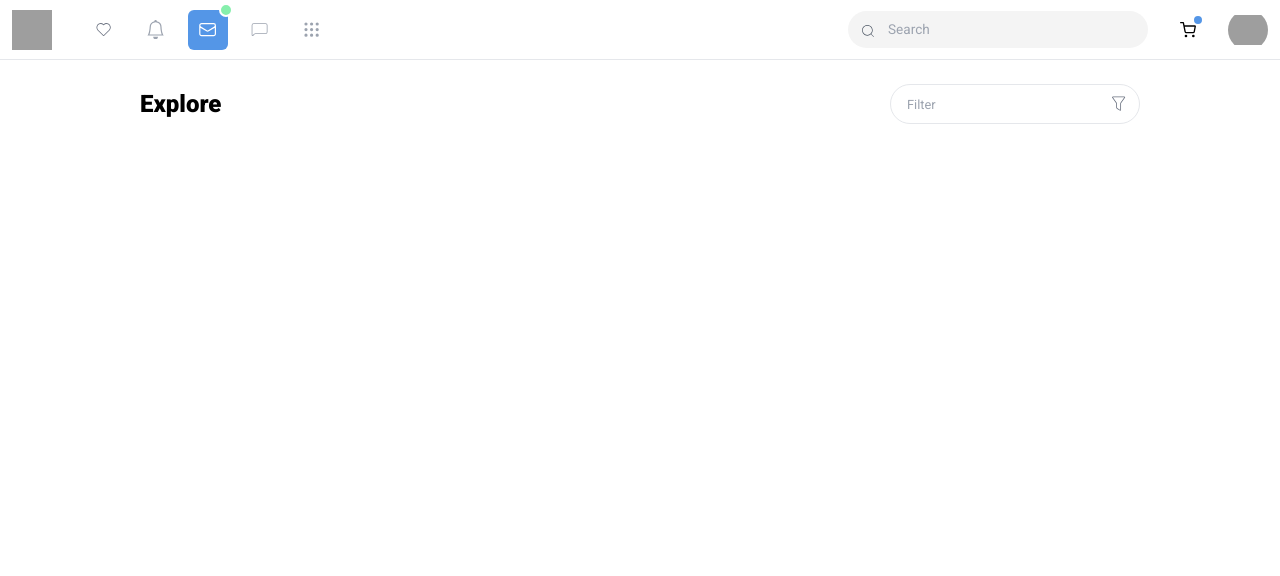
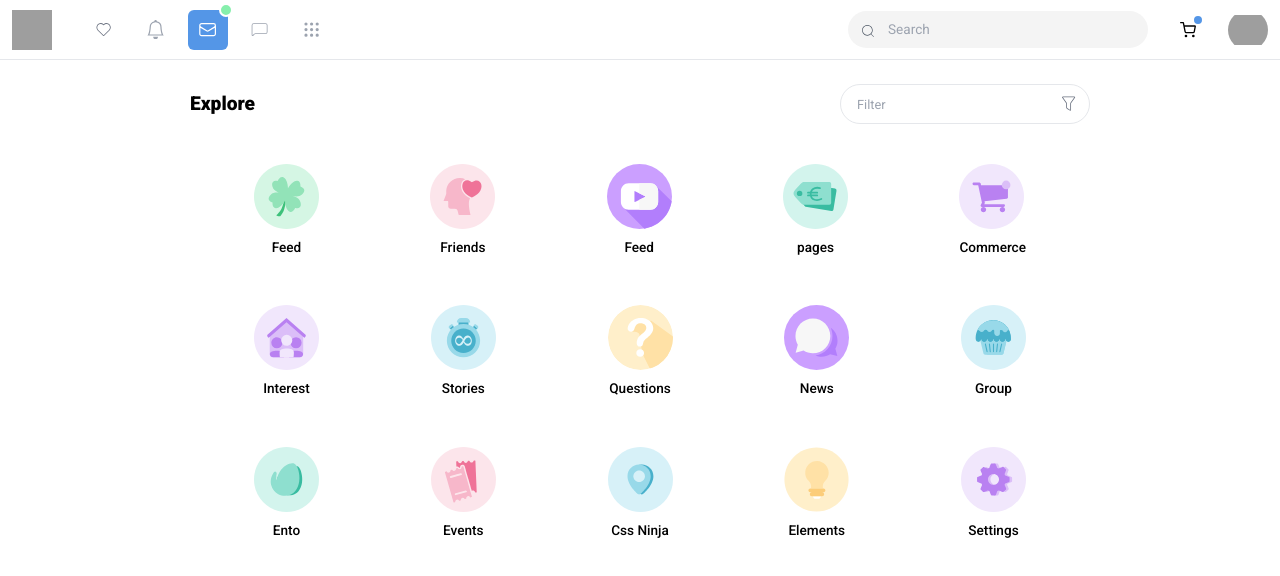
Before and after one commit to Vader4k/friends, a React (Vite) app: page / in a window 1280 px wide. Shown: the top 576 px of the page. Built offline with nearby package versions, Linux system fonts and the light colour scheme; grey boxes are pictures that could not be loaded.

Commit message:
done with explore

```diff
--- a/src/components/Navbar.jsx
+++ b/src/components/Navbar.jsx
@@ -11,6 +11,7 @@ import { PiYoutubeLogoThin } from "react-icons/pi";
 import { SlPicture } from "react-icons/sl";
 import { GoTag } from "react-icons/go";
 
+import { explorePage } from "../constants";
 
 const Navbar = () => {
 
@@ -45,7 +46,7 @@ const Navbar = () => {
               <CiChat1 />
             </div>
             <div className="flex items-center justify-center h-[40px] w-[40px] rounded-md hover:bg-blue-500 hover:text-white transition-all">
-              <TbGridDots />
+              <TbGridDots onClick={()=> setIsExploreOpen((prev) => (!prev))}/>
             </div>
           </div>
 
@@ -273,16 +274,25 @@ const Navbar = () => {
         {
           isexploreOpen && (
             <div className="w-full h-[100vh] bg-white z-30 absolute left-0 top-[60px] flex">
-              <div className="w-full max-w-[1000px] mx-auto py-6">
+              <div className="w-full max-w-[900px] mx-auto py-6">
                 <div className="flex items-center justify-between w-full">
-                  <h1 className="font-semibold text-[1.5rem]">Explore</h1>
+                  <h1 className="font-semibold text-[1.2rem]">Explore</h1>
                   <div className="relative">
                     <input type="text" placeholder="Filter" className="text-[0.8rem] h-[40px] w-[250px] px-4 outline-none border rounded-[50px]"/>
                     <CiFilter className="text-[1.2rem] text-gray-500 absolute right-3 top-[10px]"/>
                   </div>
                 </div>
-                <div className="flex justify-between p-16 w-full">
-
+                <div className="flex justify-between px-16 py-10 w-full flex-wrap gap-x-[6rem] gap-y-[3rem] items-center ">
+                  {
+                    explorePage.map((item) => (
+                      <div  key={item.id}>
+                        <div className="flex flex-col text-center gap-2">
+                          <img src={item.img} alt={item.tag} className="w-[65px]"/>
+                          <p className="text-[0.85rem] font-medium">{item.tag}</p>
+                        </div>
+                      </div>
+                    ))
+                  }
                 </div>
               </div>
             </div>
```
